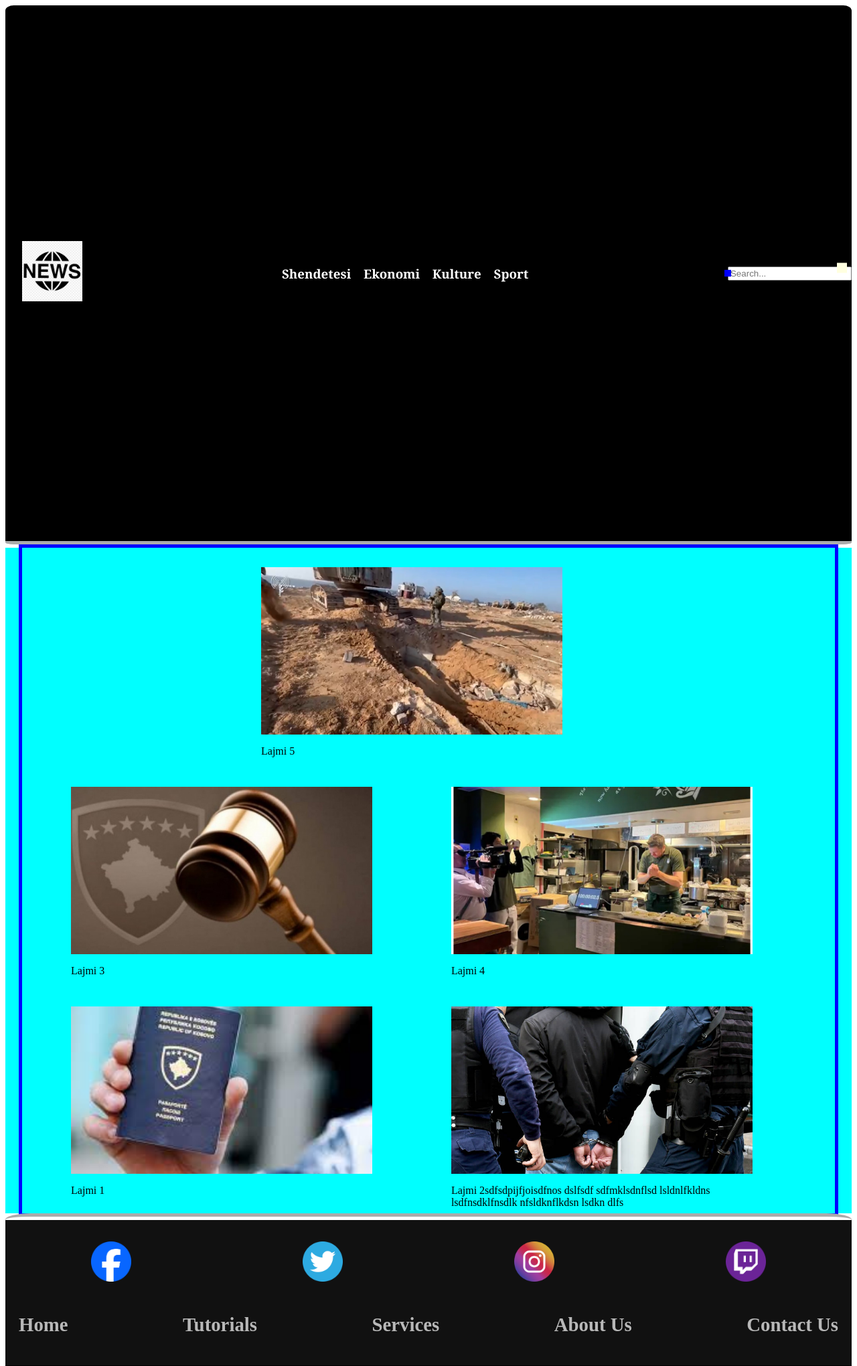
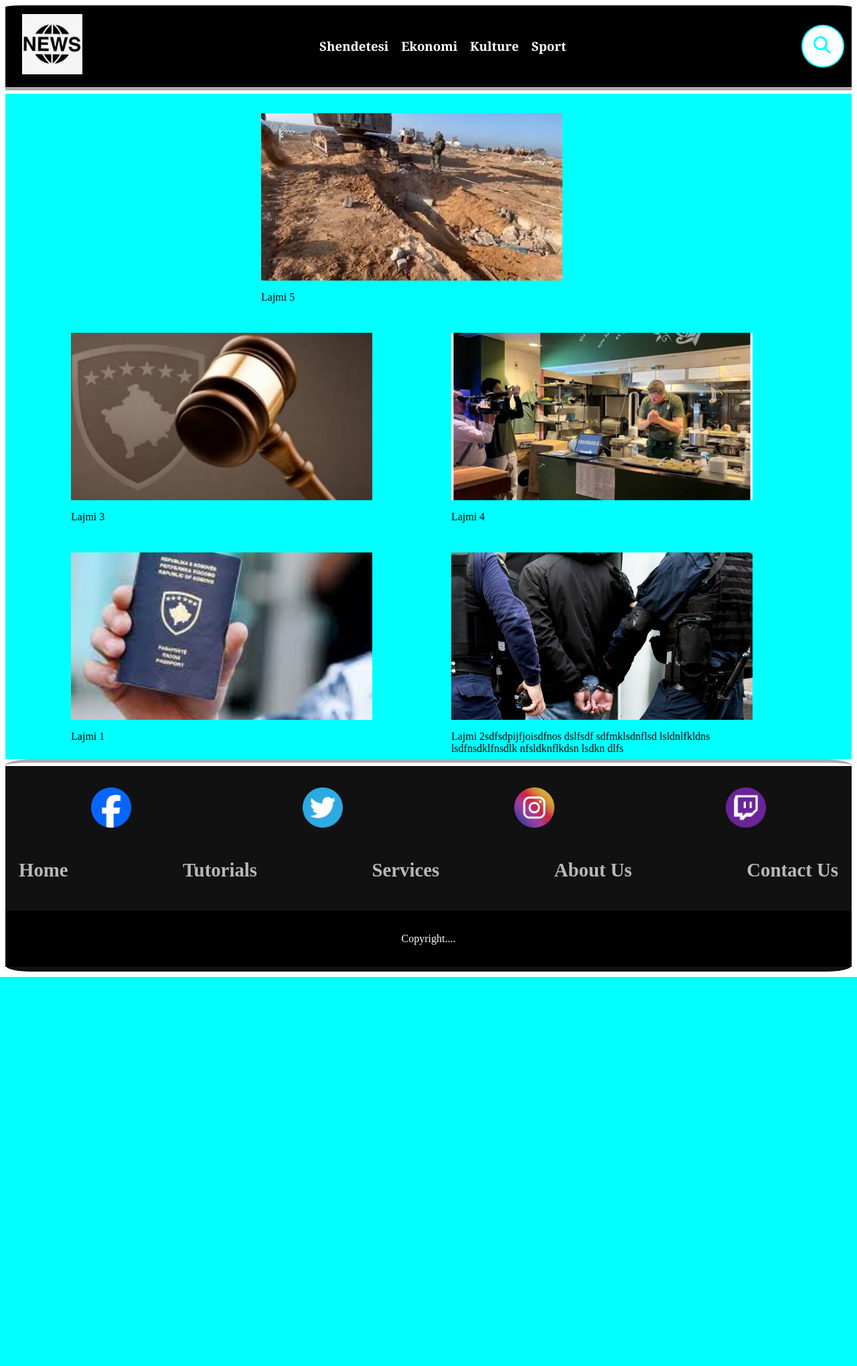
Before and after one commit to YlldritQ/Projekti-Web, a PHP site: page /HomePage.html in a window 1280 px wide. Shown: the top 2040 px of the page at 67% size. After the commit the page ends 1459 px from the top, so only its background shows below. Run offline with PHP 8.4, Linux system fonts and the light colour scheme.

Commit message:
search-bar final

```diff
--- a/HomePage.html
+++ b/HomePage.html
@@ -16,16 +16,20 @@
                 <li class="titulli"><h3>Kulture</h3></li>
                 <li class="titulli"><h3>Sport</h3></li>
         </div>
-        <div class="search-bar">
-
-        <div class="search"></div>
+        <div class="search">
         <div class="icon"></div>
         <div class="input">
-            <input type="text" placeholder="Search... " id="mysearch">
+            <input type="text" placeholder="Search" id="mysearch">
         </div>
-        <span class="clear" onclick="document.getElementById('mysearch')"></span>
-
-        </div>
+        <span class="clear" onclick="document.getElementById('mysearch').value = ''"></span>
+    </div>
+    <script>
+        const icon = document.querySelector('.icon');
+        const search = document.querySelector('.search');
+        icon.onclick = function(){
+            search.classList.toggle('active')
+        }
+    </script>
     </header>
     <main>
         <div class="photoLajme">
@@ -83,12 +87,6 @@
         </div>
 
     </footer>
-    <script>
-        const icon = document.querySelector('.icon');
-        const search = document.querySelector('.search');
-        icon.onclick = function(){
-            search.classList.toggle('active')
-        }
-    </script>
+
 </body>
 </html>
--- a/Stilizimi.css
+++ b/Stilizimi.css
@@ -3,20 +3,17 @@
     width: 100%;
     align-items: center;
     justify-content: space-between;
-    padding: 15 15 px;
     background-color: black;
    border-bottom-width: 10px;
    border-bottom-style: groove;
    border-bottom-color: white;
-   border-radius: 1%;
+   border-radius: 2%;
 }
 
 .titujt{
  list-style: none;
  display: flex;
  justify-content: center;
-
-
 }
 
 .titulli{
@@ -24,8 +21,6 @@
     color: white;
     cursor: pointer;
     font-family: Georgia, 'Times New Roman', Times, serif;
-
-
 }
 
 .titulli:hover{
@@ -40,29 +35,24 @@ color: black;
     padding-left: 2%;
     padding-bottom: 1.5%;
 }
- .search-bar{
-    display: flex;
-    justify-content: center;
-    align-items: center;
-    min-height: 100vh;
- }
  .search{
+    margin-right: 1%;
     position: relative;
-    width: 360%;
-    height: 60%;
+    width: 60px;
+    height: 60px;
     background: white;
-    border-radius: 50px;
+    border-radius: 60px;
     transition: 0.5s;
-    box-shadow: 0 0 0 5px blue;
+    box-shadow: 0 0 0 2px aqua;
     overflow: hidden;
  }
  .search.active{
-    width: 360px;
+    width: 350px;
  }
  .search .icon{
     position: absolute;
-    top: 0%;
-    left: 0%;
+    top: 0;
+    left: 0;
     width: 60px;
     height: 60px;
     background-color: white;
@@ -78,8 +68,8 @@ color: black;
     position: absolute;
     width: 15px;
     height: 15px;
-    border: 3px solid blue;
-    border-radius: 50;
+    border: 3px solid aqua;
+    border-radius: 50%;
     transform: translate(-4px,-4px) rotate(315deg);
  }
  .search .icon::after{
@@ -87,8 +77,7 @@ color: black;
     position: absolute;
     width: 3px;
     height: 12px;
-    background-color:blue;
-    border-radius: 50;
+    background-color:aqua;
     transform: translate(6px,6px) rotate(315deg);
  }
  .search .input{
@@ -101,13 +90,12 @@ color: black;
  }
  .search .input input{
     position: absolute;
-    top 0;
     width: 100%;
-    height: 100%;
+    height: 73%;
     border: none;
     outline: none;
-    font-size: 18px;
-    padding: 10px 0;
+    font-size: 20px;
+    padding: 10px ;
  }
  .clear{
     position: absolute;
@@ -122,20 +110,20 @@ color: black;
     justify-content: center;
     align-items: center;
  }
- .icon ::before{
-    position: relative;
+ .clear::before{
+    position:absolute;
     content: '';
     width: 1px;
     height: 15px;
-    background-color: antiquewhite;
-    transform: rotate(315deg);
+    background-color: aqua;
+    transform: rotate(45deg);
  }
- .icon ::before{
-    position: relative;
+ .clear::after{
+    position: absolute;
     content: '';
     width: 1px;
     height: 15px;
-    background-color: antiquewhite;
+    background-color: aqua;
     transform: rotate(315deg);
  }
 .photoLajme{
@@ -145,7 +133,6 @@ color: black;
     flex-wrap: wrap-reverse;
     justify-content: space-evenly;
     padding: 5px;
-    box-shadow: 0 0 0 5px blue;
 
 }
 .rubrika{
```
